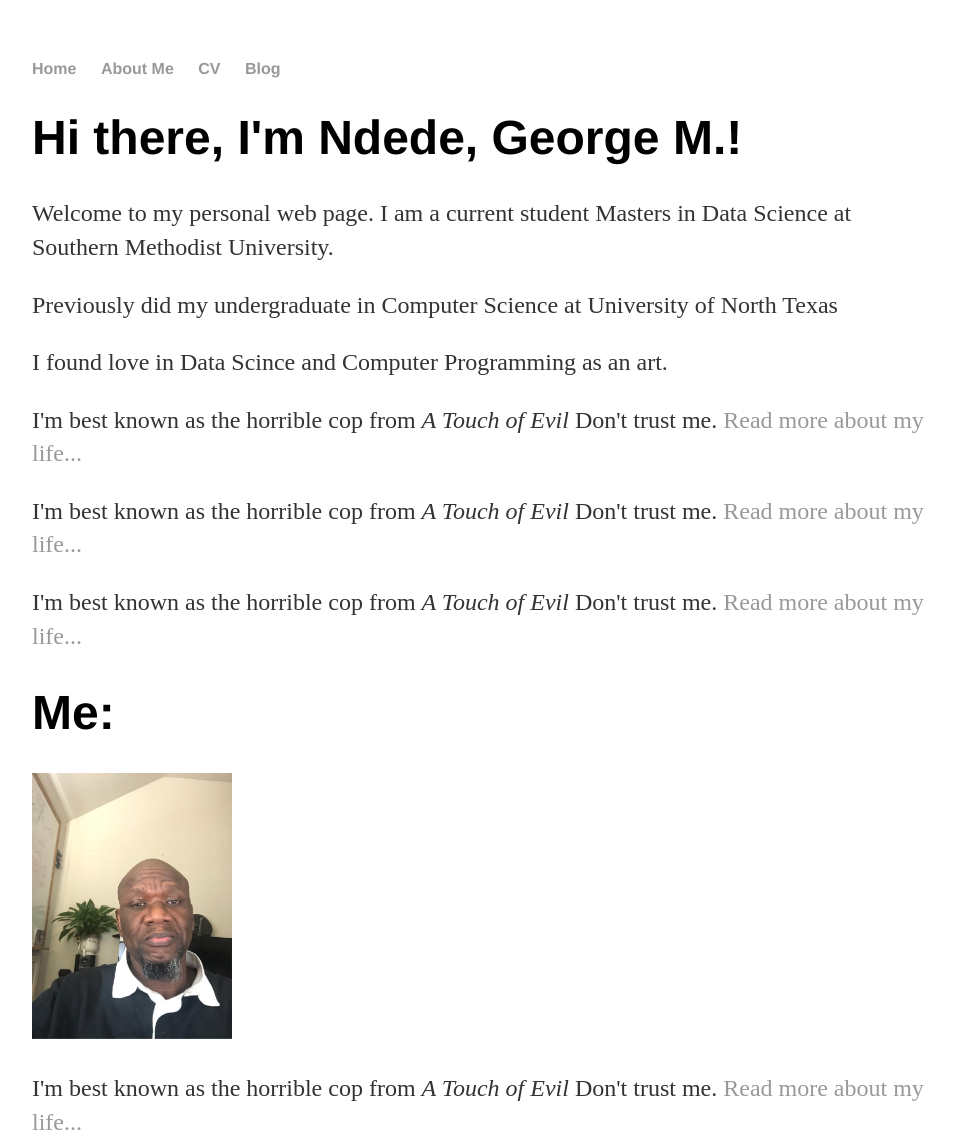
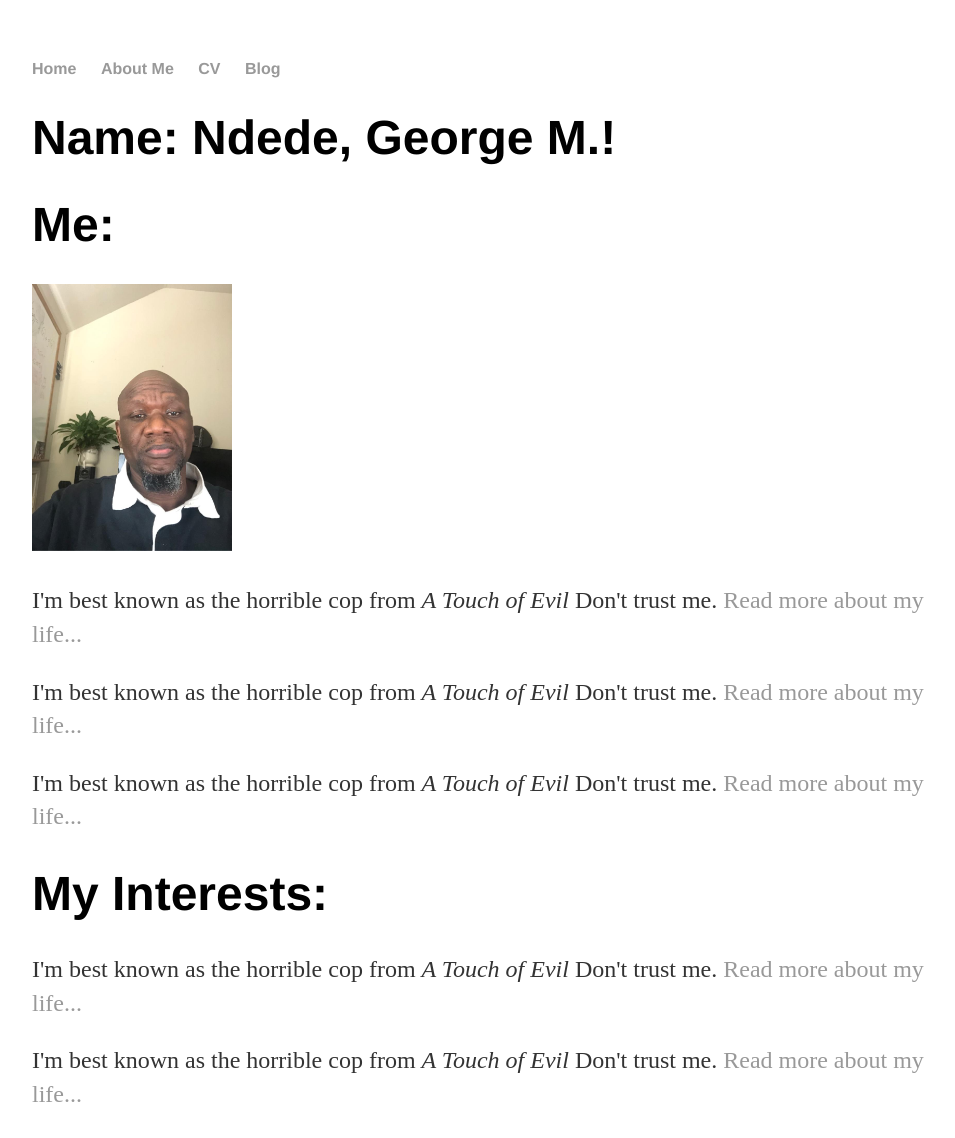
Before and after one commit to gndedesmu/gndede-smu.edu, a plain HTML site: page aboutme.html in a window 1280 px wide. Shown: the top 1138 px of the page, without its empty margins (160-1115 px from the left). Drawn offline with Linux system fonts and the light colour scheme.

Commit message:
Update aboutme.html

```diff
--- a/aboutme.html
+++ b/aboutme.html
@@ -16,20 +16,18 @@
 		</nav>
 		<div class="container">
     		<div class="blurb">
-        		<h1>Hi there, I'm Ndede, George M.!</h1>
-			<p>Welcome to my personal web page. I am a current student Masters in Data Science at Southern Methodist University.</p>
-			<p>Previously did my undergraduate in Computer Science at University of North Texas</a></p>
-			<p>I found love in Data Scince and Computer Programming as an art.</p>
-			<p>I'm best known as the horrible cop from <em>A Touch of Evil</em> Don't trust me. <a href="/about">Read more about my life...</a></p>
-			<p>I'm best known as the horrible cop from <em>A Touch of Evil</em> Don't trust me. <a href="/about">Read more about my life...</a></p>
-			<p>I'm best known as the horrible cop from <em>A Touch of Evil</em> Don't trust me. <a href="/about">Read more about my life...</a></p>
+        		<h1>Name: Ndede, George M.!</h1>
+			<!--<p></p>-->
     			<h1>Me:</h1>
 			<p><img src="WhatsApp Image 2021-03-22 at 11.28.49 PM.jpeg" width=200px; height:80px;></p>
 			<p>I'm best known as the horrible cop from <em>A Touch of Evil</em> Don't trust me. <a href="/about">Read more about my life...</a></p>
 			<p>I'm best known as the horrible cop from <em>A Touch of Evil</em> Don't trust me. <a href="/about">Read more about my life...</a></p>
 			<p>I'm best known as the horrible cop from <em>A Touch of Evil</em> Don't trust me. <a href="/about">Read more about my life...</a></p>
+			<h1>My Interests:</h1>
 			<p>I'm best known as the horrible cop from <em>A Touch of Evil</em> Don't trust me. <a href="/about">Read more about my life...</a></p>
 			<p>I'm best known as the horrible cop from <em>A Touch of Evil</em> Don't trust me. <a href="/about">Read more about my life...</a></p>
+			<h1>I work as a FullStack Web Developer at WXN Solutions</h1>
+			<h1>I went to School at the University of North Texas as a Computer Science undergraduate</h1>
 			</div><!-- /.blurb -->
 		</div><!-- /.container -->
 		<footer>
```
